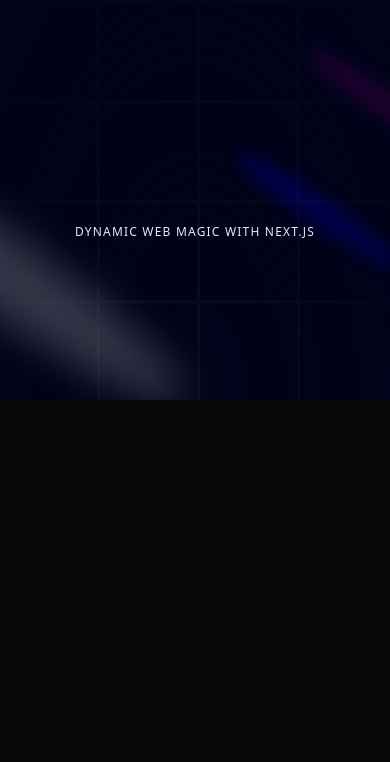
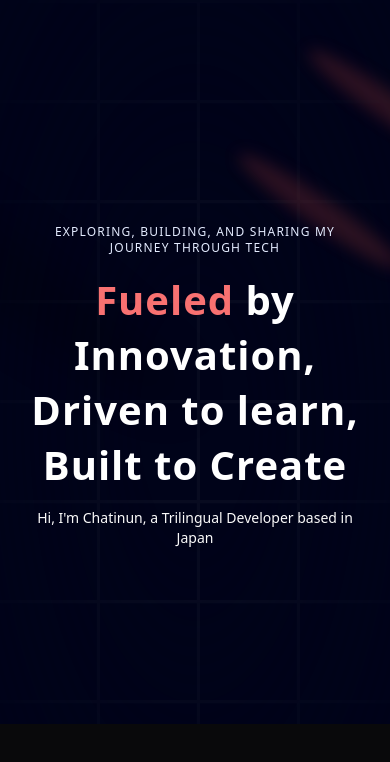
Before and after one commit to chatinunk97/chatinun-portfolio, a Next.js app: page / in a window 390 px wide. Shown: the top 762 px of the page. Built offline with nearby package versions, Linux system fonts and the light colour scheme.

Commit message:
add hero section text

```diff
--- a/app/globals.css
+++ b/app/globals.css
@@ -87,3 +87,14 @@
     background: linear-gradient(90deg, #161a31 0%, #06091f 100%);
   }
 }
+
+
+
+@layer base {
+  * {
+    @apply border-border outline-ring/50;
+  }
+  body {
+    @apply bg-background text-foreground;
+  }
+}
--- a/components/Hero.tsx
+++ b/components/Hero.tsx
@@ -1,5 +1,6 @@
 import React from "react";
 import { Spotlight } from "./ui/spotlight";
+import { TextGenerateEffect } from "./ui/text-generate-effect";
 
 const Hero = () => {
   return (
@@ -7,13 +8,13 @@
       <div>
         <Spotlight
           className="top-40 -left-10 md:-lef5-32 md:-top-20 h-screen"
-          fill="white"
+          fill="black"
         />
         <Spotlight
           className="top-10 left-full h-[80vh] w-[50vw]"
-          fill="purple"
+          fill="#cf4b44"
         />
-        <Spotlight className="top-38 left-80  h-[80vh] w-[50vw]" fill="blue" />
+        <Spotlight className="top-38 left-80  h-[80vh] w-[50vw]" fill="#cf4b44" />
       </div>
       <div className="h-screen w-full dark:bg-black-100 bg-white  dark:bg-grid-white/[0.03] bg-grid-black/[0.2]  flex items-center justify-center absolute top-0 left-0">
         <div className="absolute pointer-events-none inset-0 flex items-center justify-center dark:bg-black-100 bg-white [mask-image:radial-gradient(ellipse_at_center,transparent_20%,black)]" />
@@ -21,8 +22,15 @@
       <div className="flex justify-center relative my-20 z-10">
         <div className="max-w-[89vw] md:max-w-2xl lg:max-w-[60w] flex flex-col items-center justify-center">
           <h2 className="uppercase tracking-widest text-xs text-center text-blue-100 max-w-80">
-            Dynamic Web Magic with Next.js
+          Exploring, building, and sharing my journey through tech
           </h2>
+          <TextGenerateEffect
+            className="text-center text-[40px] md:text-5xl lg:text-6xl"
+            words="Fueled by Innovation, Driven to learn, Built to Create"
+          />
+          <p className="text-center md:tracking-wide mb-4 text-sm md:text-lg lg:text-2xl">
+            Hi, I'm Chatinun, a Trilingual Developer based in Japan
+          </p>
         </div>
       </div>
     </div>
--- /dev/null
+++ b/components/ui/text-generate-effect.tsx
@@ -0,0 +1,64 @@
+"use client";
+import { useEffect } from "react";
+import { motion, stagger, useAnimate } from "framer-motion";
+import { cn } from "@/lib/utils";
+
+export const TextGenerateEffect = ({
+  words,
+  className,
+  filter = true,
+  duration = 0.5,
+}: {
+  words: string;
+  className?: string;
+  filter?: boolean;
+  duration?: number;
+}) => {
+  const [scope, animate] = useAnimate();
+  let wordsArray = words.split(" ");
+  useEffect(() => {
+    animate(
+      "span",
+      {
+        opacity: 1,
+        filter: filter ? "blur(0px)" : "none",
+      },
+      {
+        duration: duration ? duration : 1,
+        delay: stagger(0.2),
+      }
+    );
+  }, [scope.current]);
+
+  const renderWords = () => {
+    return (
+      <motion.div ref={scope}>
+        {wordsArray.map((word, idx) => {
+          return (
+            <motion.span
+              key={word + idx}
+              className={`${
+                idx < 1 ? "text-red-400" : "dark:text-white text-black"
+              } opacity-0`}
+              style={{
+                filter: filter ? "blur(10px)" : "none",
+              }}
+            >
+              {word}{" "}
+            </motion.span>
+          );
+        })}
+      </motion.div>
+    );
+  };
+
+  return (
+    <div className={cn("font-bold", className)}>
+      <div className="my-4">
+        <div className=" dark:text-white text-black leading-snug tracking-wide">
+          {renderWords()}
+        </div>
+      </div>
+    </div>
+  );
+};
--- a/package.json
+++ b/package.json
@@ -11,6 +11,7 @@
   "dependencies": {
     "class-variance-authority": "^0.7.1",
     "clsx": "^2.1.1",
+    "framer-motion": "^12.4.7",
     "lucide-react": "^0.475.0",
     "mini-svg-data-uri": "^1.4.4",
     "motion": "^12.4.7",
```
Also changed, not shown: 1 other file (tests, documents, lock files or other folders).
